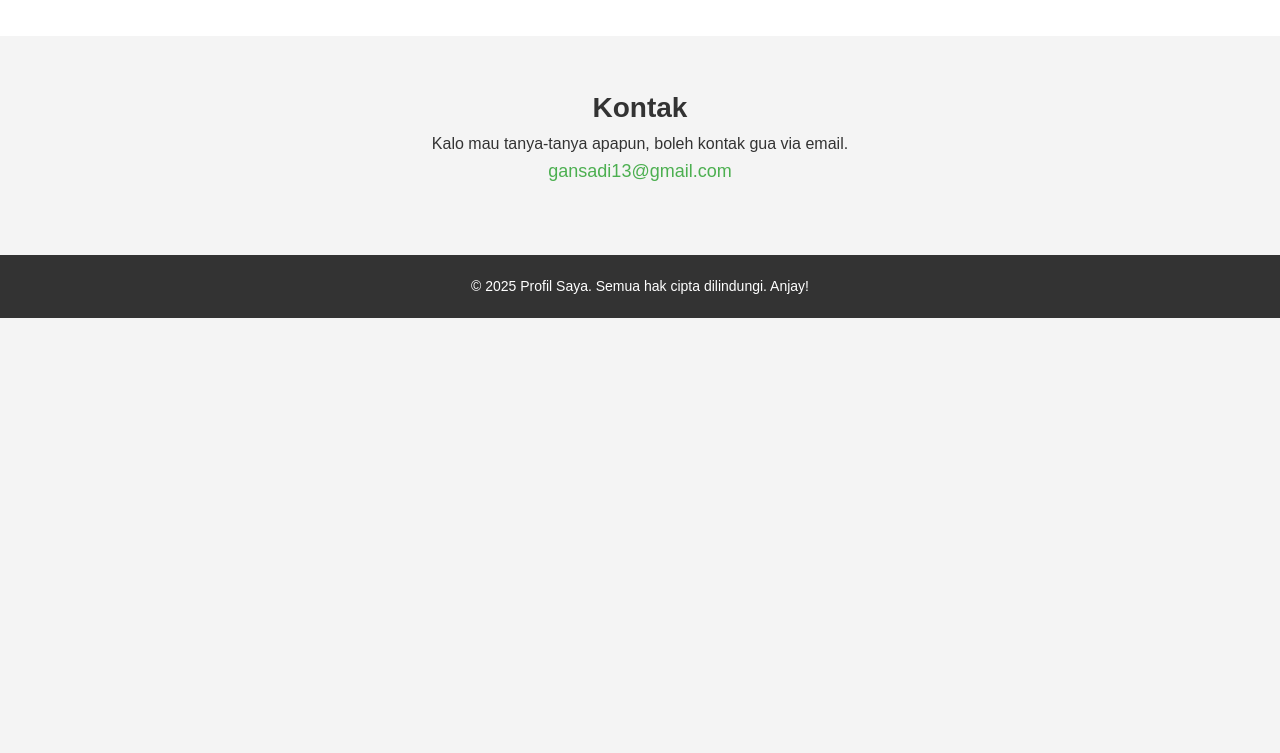
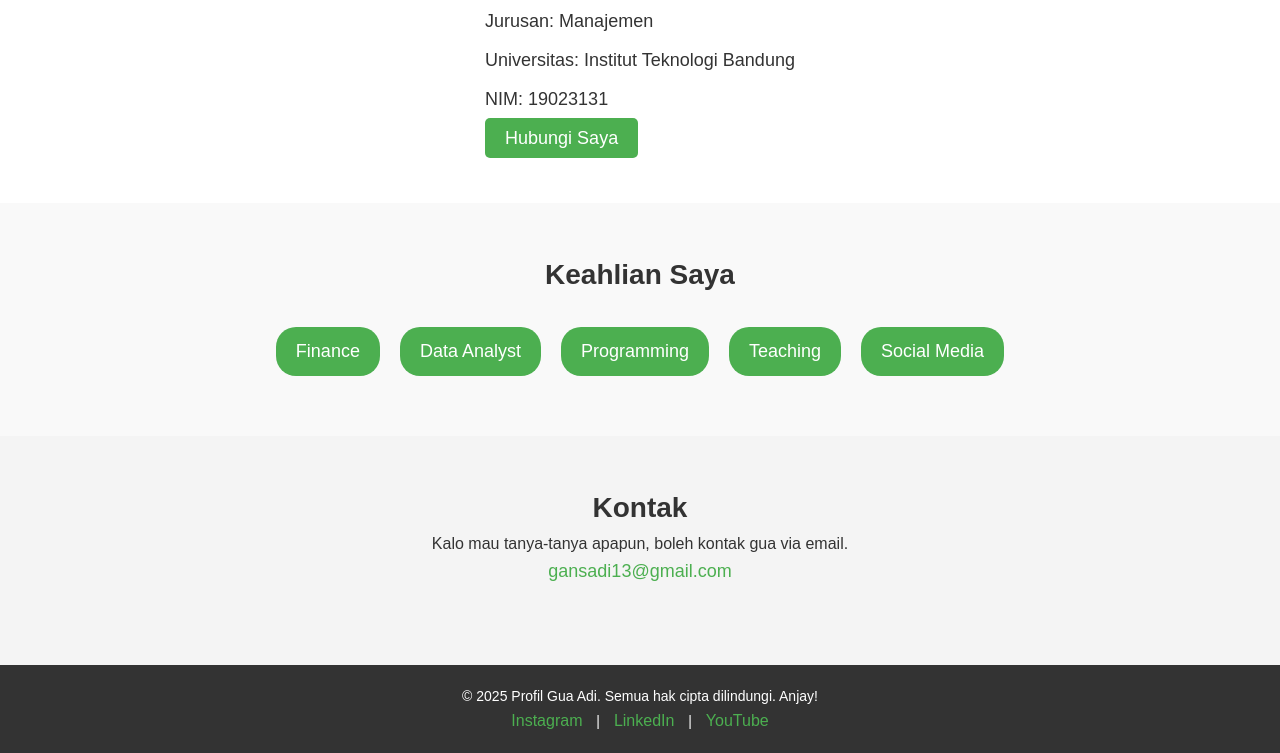
Before and after one commit to AdiGanssss/Day1-Training-ARC-19023131, a plain HTML site: page index.html in a window 1280 px wide. Shown: the part 711-1464 px from the top of the page. Before the commit the page ends 1029 px from the top, so only its background shows below. Drawn offline with Linux system fonts and the light colour scheme.

Commit message:
Add files via upload

```diff
--- a/index.html
+++ b/index.html
@@ -12,6 +12,7 @@
             <ul>
                 <li><a href="#home">Beranda</a></li>
                 <li><a href="#about">Tentang Saya</a></li>
+                <li><a href="#skills">Keahlian</a></li>
                 <li><a href="#contact">Kontak</a></li>
             </ul>
         </nav>
@@ -19,8 +20,10 @@
 
     <section id="home" class="intro">
         <div class="container">
-            <h1>Selamat Datang di Profil Gua Cuyy!</h1>
-            <p>Gua lagi latihan bikin website pake HTML & CSS cuyy.</p>
+            <h1>Selamat Datang di Profil Gua!</h1>
+            <h2>Gua lagi latihan bikin website pake HTML & CSS cuyy.</h2>
+            <p>---------------------------------------------------------------------------------------------------</p>
+            <p>I am a second-year Management student at ITB with a passion for education, community development, self-improvement, and technology. Driven by my motto, "Learn, Grow, and Share," I have supported students as a tutor and mentor while also developing educational content and organizing workshops. I am also deeply interested in programming, data, and social media, and I’m always looking for opportunities to collaborate and contribute to initiatives that empower individuals and communities. Let’s work together to create positive change!</p>
         </div>
     </section>
 
@@ -39,6 +42,19 @@
         </div>
     </section>
 
+    <section id="skills" class="skills">
+        <div class="container">
+            <h2>Keahlian Saya</h2>
+            <ul>
+                <li>Finance</li>
+                <li>Data Analyst</li>
+                <li>Programming</li>
+                <li>Teaching</li>
+                <li>Social Media</li>
+            </ul>
+        </div>
+    </section>
+
     <section id="contact" class="contact">
         <div class="container">
             <h2>Kontak</h2>
@@ -48,7 +64,8 @@
     </section>
 
     <footer>
-        <p>&copy; 2025 Profil Saya. Semua hak cipta dilindungi. Anjay!</p>
+        <p>&copy; 2025 Profil Gua Adi. Semua hak cipta dilindungi. Anjay!</p>
+        <p><a href="https://www.instagram.com/adiganssss" target="_blank">Instagram</a> | <a href="https://www.linkedin.com/in/adiahmadhidayat" target="_blank">LinkedIn</a> | <a href="https://www.youtube.com/in/adigans" target="_blank">YouTube</a></p>
     </footer>
 </body>
 </html>
--- a/styles.css
+++ b/styles.css
@@ -100,6 +100,39 @@ nav ul li a:hover {
     background-color: #45a049;
 }
 
+/* Section Keahlian */
+.skills {
+    background-color: #f9f9f9;
+    padding: 50px 0;
+}
+
+.skills h2 {
+    text-align: center;
+    font-size: 28px;
+    margin-bottom: 20px;
+    color: #333;
+}
+
+.skills ul {
+    display: flex;
+    justify-content: center;
+    list-style: none;
+    flex-wrap: wrap;
+}
+
+.skills ul li {
+    background-color: #4CAF50;
+    color: white;
+    padding: 10px 20px;
+    margin: 10px;
+    border-radius: 20px;
+    font-size: 18px;
+}
+
+.skills ul li:hover {
+    background-color: #45a049;
+}
+
 /* Kontak Section */
 .contact {
     background-color: #f4f4f4;
@@ -125,12 +158,23 @@ nav ul li a:hover {
 /* Footer */
 footer {
     background-color: #333;
-    color: #fff;
+    color: white;
     text-align: center;
     padding: 20px 0;
-    margin-top: 20px;
+    margin-top: 30px;
 }
 
 footer p {
     font-size: 14px;
 }
+
+footer a {
+    color: #4CAF50;
+    font-size: 16px;
+    text-decoration: none;
+    margin: 0 10px;
+}
+
+footer a:hover {
+    text-decoration: underline;
+}
```
